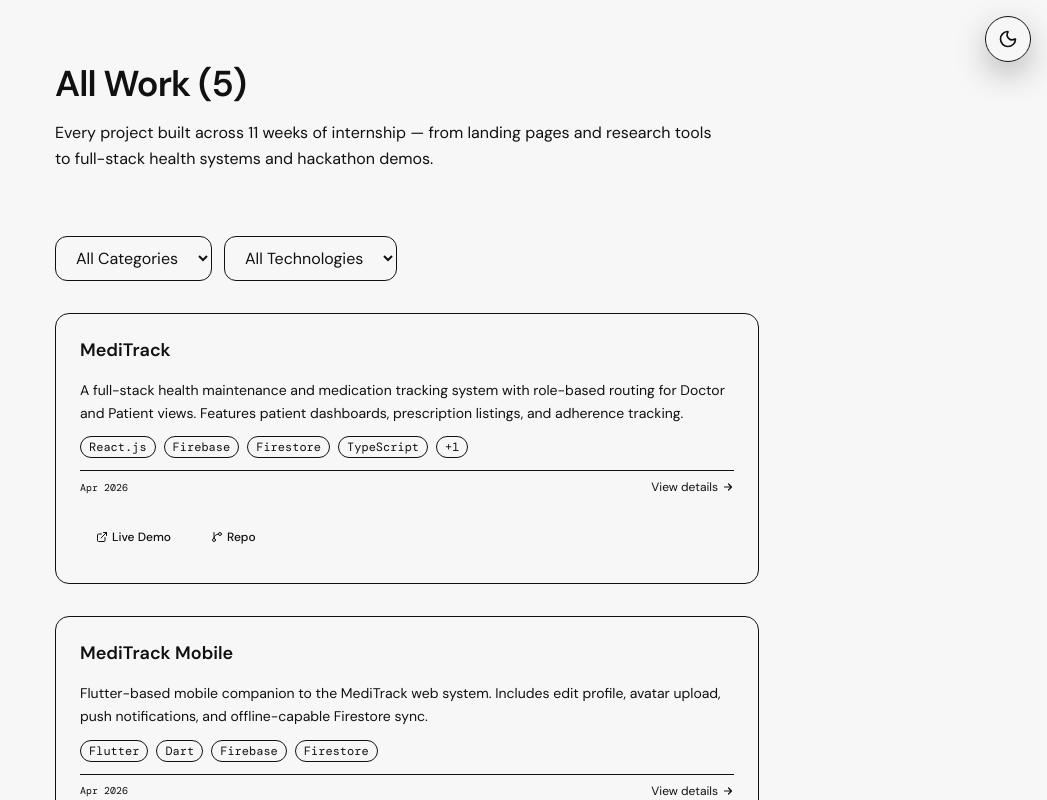
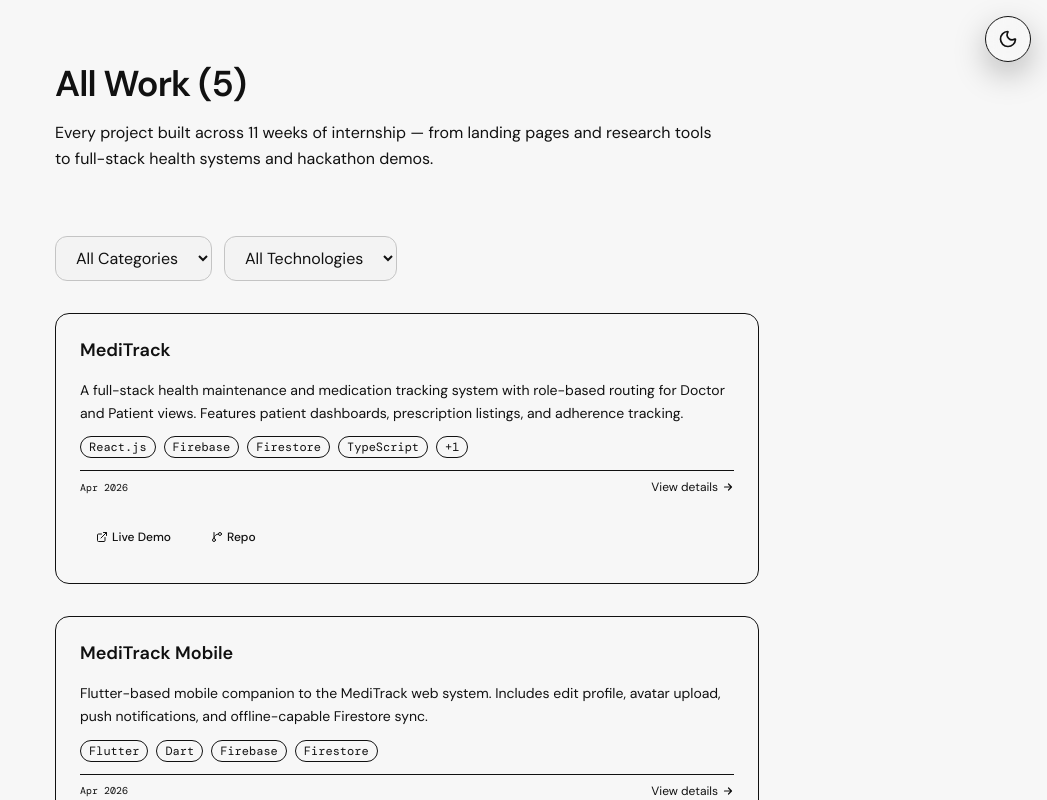
Before and after one commit to xiaoliners-maker/JACOB-PROFESSIONAL-PORTFOLIO, a Next.js app: page /work in a window 1280 px wide. Shown: the top 800 px of the page, without its empty margins (233-1280 px from the left). Built offline with nearby package versions, Linux system fonts and the light colour scheme; a web font is replaced by a local one.

Commit message:
Updated project

```diff
--- a/components/atoms/SelectField.tsx
+++ b/components/atoms/SelectField.tsx
@@ -13,19 +13,25 @@ export default function SelectField({
   ...props
 }: SelectFieldProps) {
   return (
-    <div className="flex flex-col gap-1 animate-fade-up">
+    <div className="flex flex-col gap-1">
       {label && (
         <label className="text-sm font-medium text-ink">{label}</label>
       )}
       <select
         className={cn(
-          "bg-card border border-line text-ink text-base px-4 py-2.5",
-          "transition-all duration-300 focus:outline-none",
+          "text-ink text-base px-4 py-2.5",
+          "transition-colors hover:border-line-hover focus:outline-none",
           "disabled:opacity-50 disabled:cursor-not-allowed",
-          error && "border-red-500/50 focus:border-red-500",
+          error && "border-red-500/50",
           className
         )}
-        style={{ borderRadius: "var(--radius-md)" }}
+        style={{
+          borderRadius: "var(--radius-md)",
+          backgroundColor: "var(--color-card-hover)",
+          border: "1px solid var(--color-line-hover)",
+          color: "var(--color-ink)",
+          colorScheme: "dark",
+        }}
         {...props}
       />
       {error && <span className="text-xs text-red-400">{error}</span>}
```
